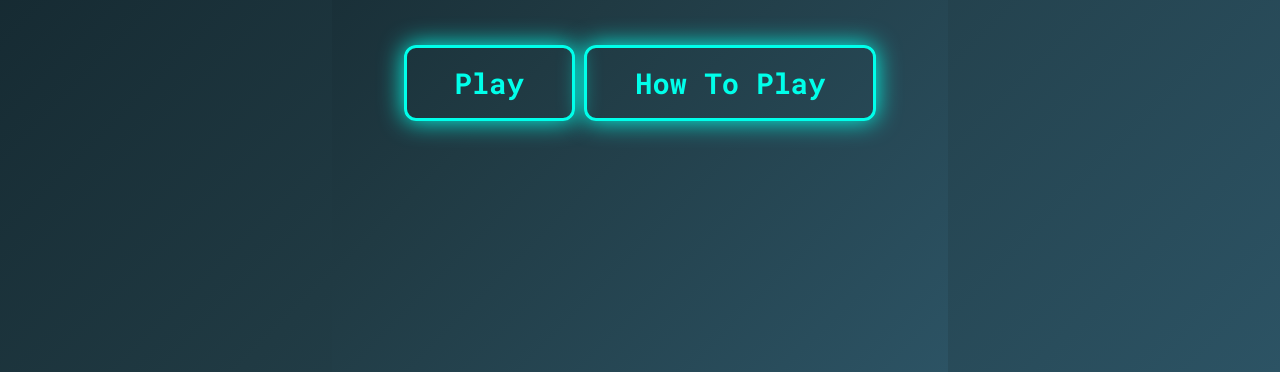
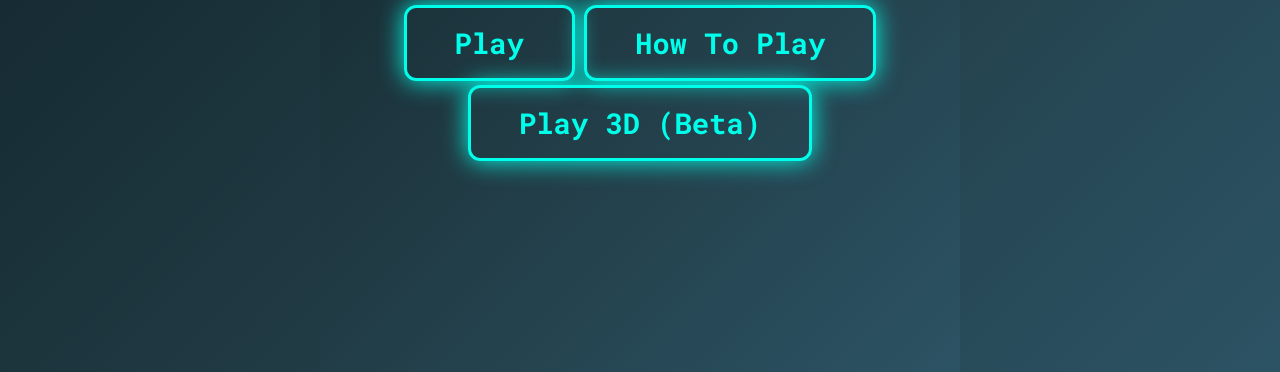
Before and after one commit to HappyHTML/Infinite-Hop, a plain HTML site: page index.html in a window 1280 px wide. Shown: the part 428-800 px from the top of the page. Drawn offline with Linux system fonts and the light colour scheme.

Commit message:
prep to make a 3d version

```diff
--- a/index.html
+++ b/index.html
@@ -12,6 +12,7 @@
     <h2>Leap, collect, and explore endlessly!</h2>
     <a href="game.html" class="play-button" aria-label="Play Infinite Hop">Play</a>
     <a href="how.html" class="play-button" aria-label="How To Play Infinite Hop">How To Play</a>
+    <a href="game3D.html" class="play-button" aria-label="How To Play Infinite Hop">Play 3D (Beta)</a>
   </div>
 </body>
 </html>
```
Also changed, not shown: game3D.html (added).
